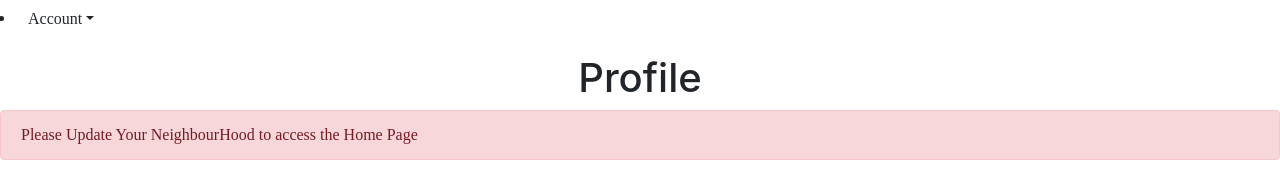
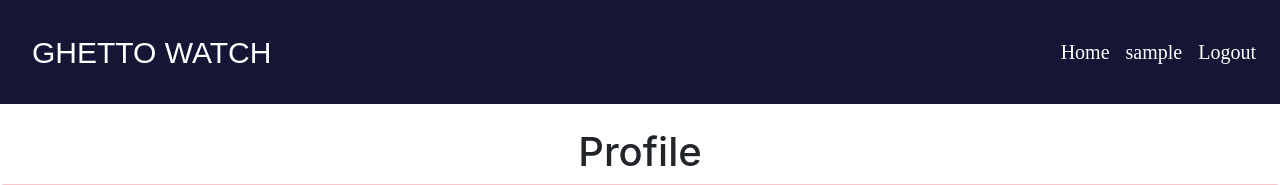
Before and after one commit to layersony/ghettowatch, a Django app: page / in a window 1280 px wide. Shown: the top 185 px of the page. Run offline with Django 3.2, Linux system fonts and the light colour scheme; the visitor is signed in with stand-in values (Sample User, id 1); data comes from the database, SQL or seed files in the repository; data that the repository does not hold is empty; some libraries are stand-ins or nearby versions; some web fonts are replaced.

Commit message:
navbar styling

```diff
--- a/ghetto/templates/navbar.html
+++ b/ghetto/templates/navbar.html
@@ -1,17 +1,18 @@
-<!--The search form above-->
-<div class="col-sm-6 col-md-6">
-  {% if user.is_authenticated %}
-  <ul>
-    <li class="dropdown">
-      <a href="#" class="dropdown-toggle btn btn-default" data-toggle="dropdown" role="button" aria-expanded="false">Account<span class="caret"></span></a>
-      <ul class="dropdown-menu" role="menu">
-        <li><a href="{% url 'home' %}">Home</a></li>
-        <li><a href="{% url 'uprofile' %}">Profile</a></li>
-        <li><a href="{% url 'logout' %}">Logout</a></li>
-      </ul>
-    </li>
-  </ul>
-  {% else %}
-  <li><a class='btn btn-default' href="/accounts/login">Login</a></li>
-  {% endif %}
-</div>
+<nav class="navbar navbar-expand-lg  pl-3 pr-3 mb-4">
+  <a class="navbar-brand ml-md-3" href="{% url 'home' %}">GHETTO WATCH</a>
+  <button class="navbar-toggler" type="button" data-toggle="collapse" data-target="#navbarSupportedContent" aria-controls="navbarSupportedContent" aria-expanded="false" aria-label="Toggle navigation">
+    <span><i class="fad fa-bars hambars"></i></span>
+  </button>
+
+  <div class="collapse navbar-collapse" id="navbarSupportedContent">
+    <ul class="navbar-nav ml-auto text-center">
+      {% if user.is_authenticated %}
+      <li class="nav-item active"><a class="nav-link" href="{% url 'home' %}">Home</a></li>
+      <li class="nav-item active"><a class="nav-link" href="{% url 'uprofile' %}">{{user}}</a></li>
+      <li class="nav-item active"><a class="nav-link" href="{% url 'logout' %}">Logout</a></li>
+      {% else %}
+      <li class="nav-item active"><a class="nav-link" href="/accounts/login">Login</a></li>
+      {% endif %}
+    </ul>
+  </div>
+</nav>
```
